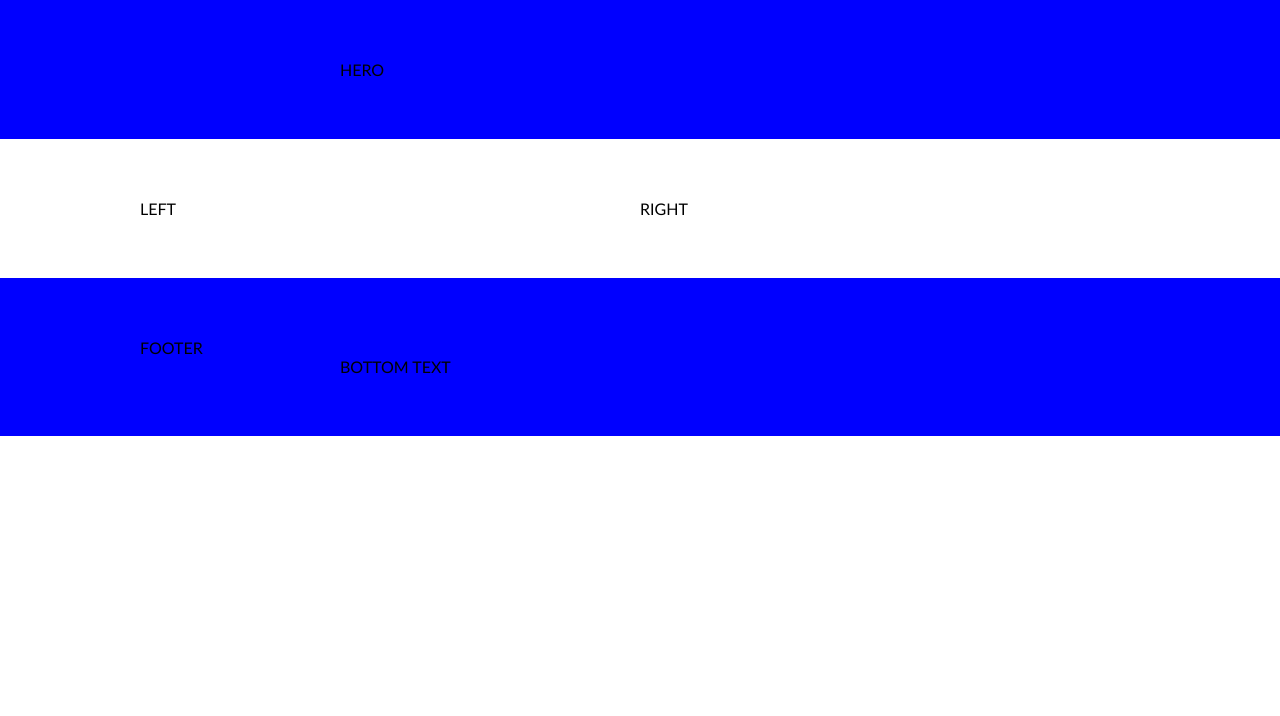
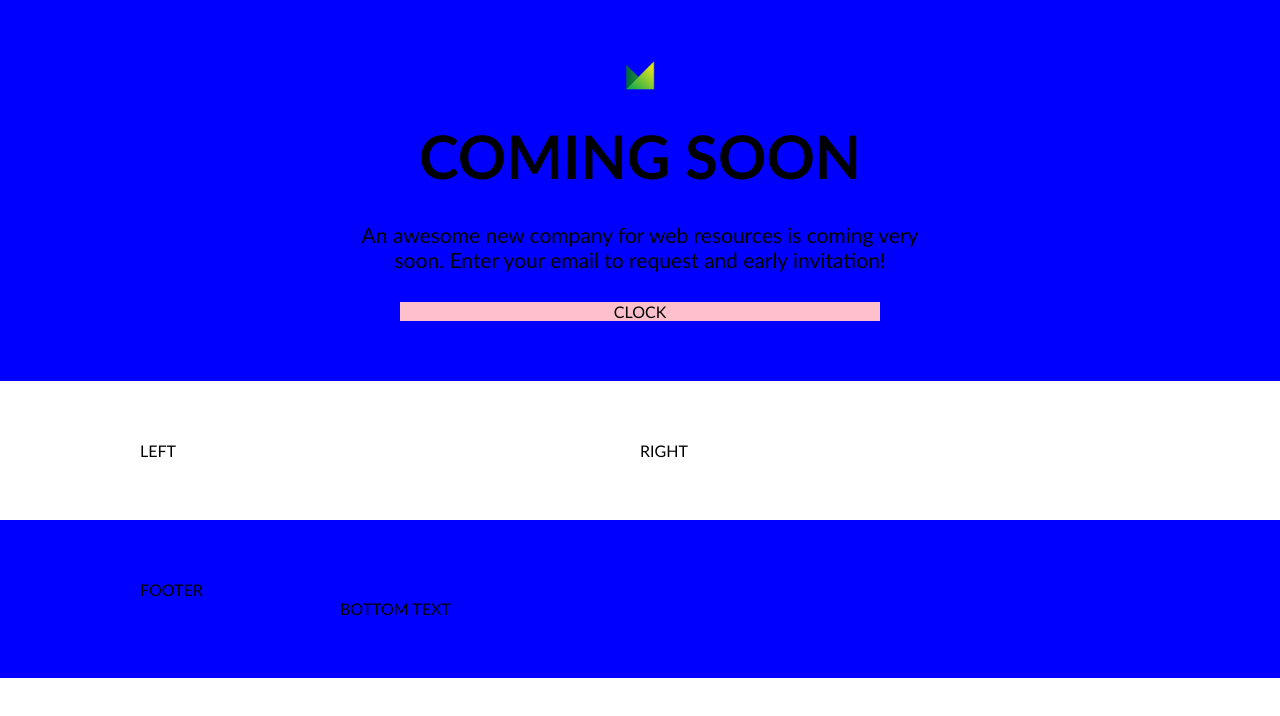
Before and after one commit to SimonasLizaitis/04-coming-soon, a website: page index.html in a window 1280 px wide. Drawn offline with Linux system fonts and the light colour scheme.

Commit message:
hero wip

```diff
--- a/css/base/layout.css
+++ b/css/base/layout.css
@@ -5,25 +5,25 @@
 }
 
 .container > .row  {
-    display: inline-block;
+    display: flex;
+    justify-content: space-between;
+    flex-wrap: wrap;
     width: 1000px;
     margin-left:   calc(50%   - 500px);
+    gap: 60px 0;
 }
 
 .container > .short-row {
-    display: inline-block;
     width: 600px;
     margin-left: calc(50% - 300px);
 }
 
 .container > .row > .left {
     width: 50%;
-    float: left;
 }
 
 .container > .row > .right {
     width: 50%;
-    float: right;
 }
 
 @media (max-width: 1100px) {
@@ -52,7 +52,6 @@
     }
     .container > .row > .left {
         width: 100%;
-        margin-bottom: 60px;
     }
 
     .container > .row > .right {
--- a/css/pages/home.css
+++ b/css/pages/home.css
@@ -0,0 +1,25 @@
+.container > .hero {
+    display: flex;
+    flex-direction: column;
+    align-items: center;
+    gap: 30px;
+    text-align: center;
+}
+
+.logo {
+    height: 30px;
+}
+
+.main-title {
+    font-size: 60px;
+    text-transform: uppercase;
+}
+
+.main-description {
+    font-size: 21px;
+}
+
+.clock {
+    width: 80%;
+    background-color: pink;
+}
--- a/index.html
+++ b/index.html
@@ -21,8 +21,13 @@
 
 <body>
     <section class="container bg-blue">
-        <div class="short-row">
-        HERO
+        <div class="short-row hero">
+            <img class="logo" src="./img/logo-mini.png" alt="Logo">
+            <h1 class="main-title">Coming soon</h1>
+            <p class="main-description">An awesome new company for web resources is coming very soon. Enter your email to request and early invitation!</p>
+            <div  class="clock">
+                CLOCK
+            </div>
         </div>
     </section>
 
```
Also changed, not shown: Img/logo-mini.png (added).
